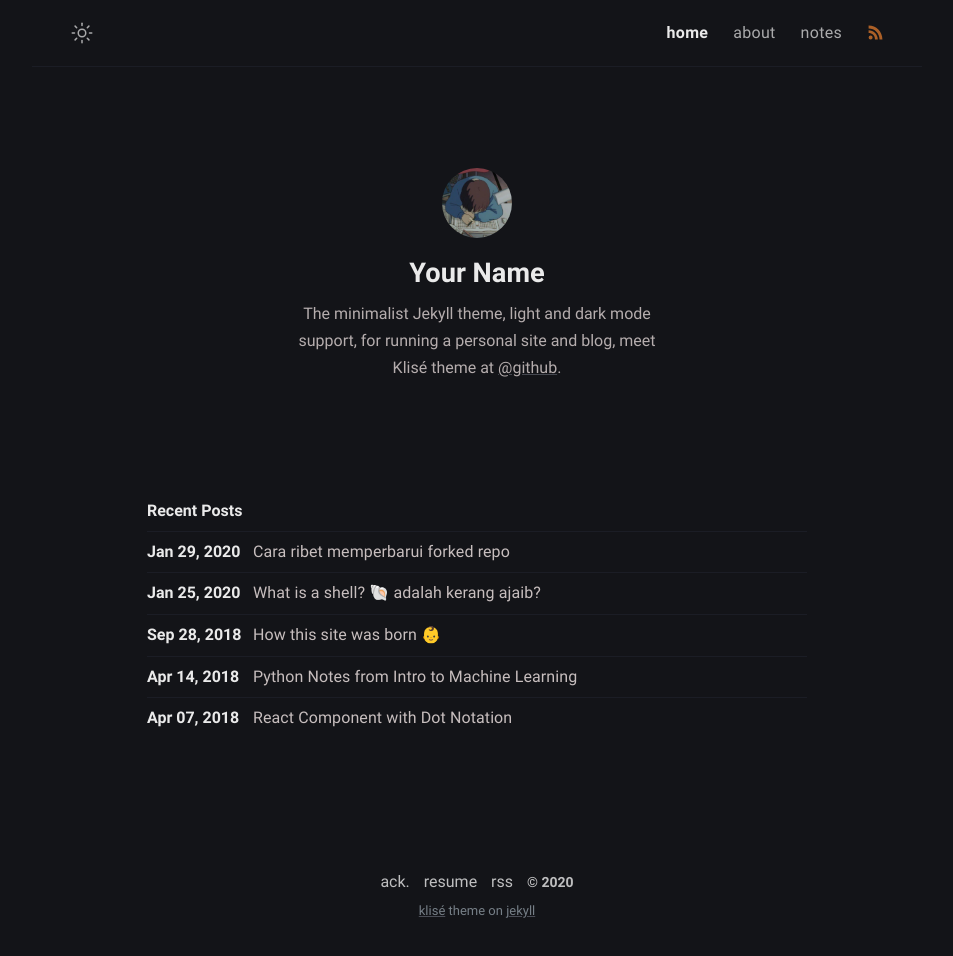
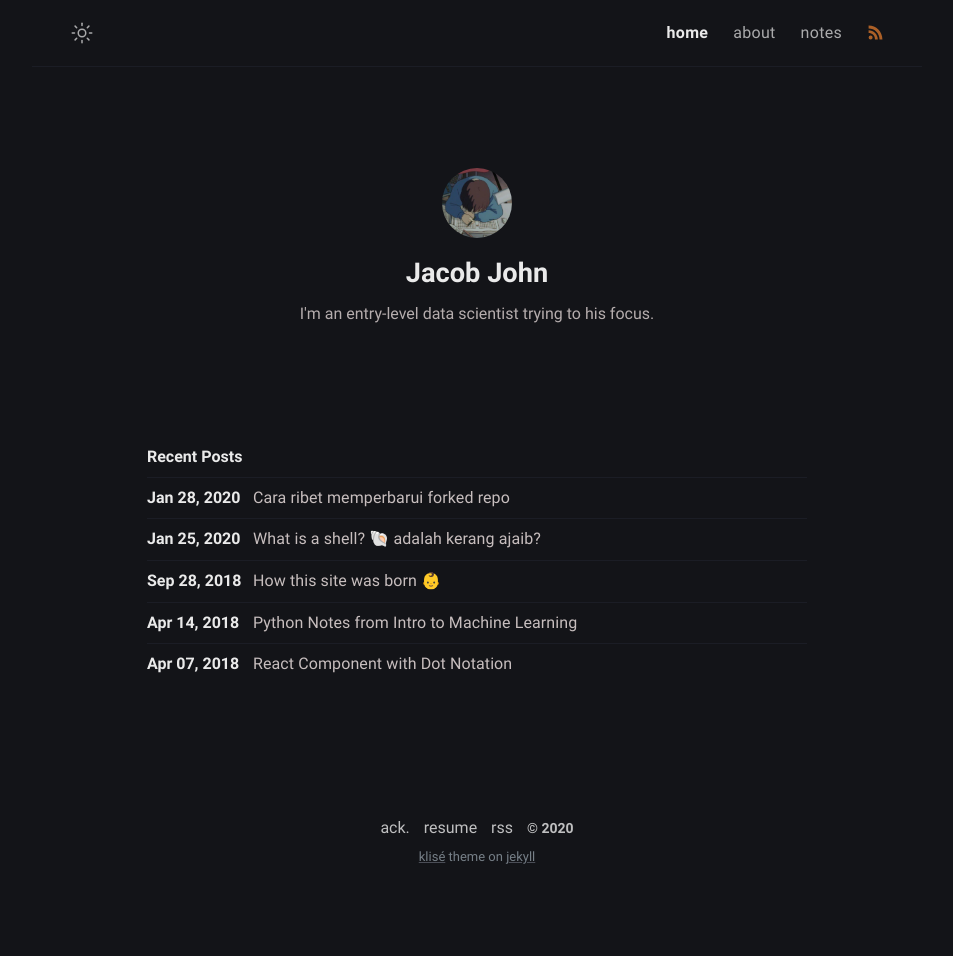
Before and after one commit to jacobjohn2016/hundred, a Jekyll site: the page built from index.md, in a window 1280 px wide. Shown: the whole page, without its empty margins (163-1116 px from the left). Built offline with Jekyll 4.4.1, drawn with Linux system fonts in a browser that asks for light colours; after the commit the page ends 902 px from its top, so only the background shows below that.

Commit message:
updated meta

```diff
--- a/_config.yml
+++ b/_config.yml
@@ -1,26 +1,24 @@
 # Site settings
-title: Klise Theme # site title
+title: 100 days of Data Science # site title
 description: >- # site description
-  He's writing in Bahasa about web technology and experience as a journal
-  for documentation things that he learned, meet him <a href="https://github.com/piharpi" target="_blank" rel="noopener">@github</a>.
+  100 days of learning, programming and reflecting
 lang: en-US # default lang
-timezone: Asia/Jakarta # set your timezone
+timezone: Asia/Kolkata # set your timezone
 image: assets/img/ogp.png # This image used for Open Graph more info https://ogp.me/
-repo: https://github.com/piharpi/jekyll-klise # site repo [optional]
+repo: https://github.com/jacobjohn2016/hundred # site repo [optional]
 mode: dark # default theme "dark" | "light"
 
 # Profile settings
 author:
-  name: Your Name # author name
+  name: Jacob John # author name
   bio: >- # tell to the world
-    The minimalist Jekyll theme, light and dark mode support, for running a personal site and blog,
-    meet Klisé theme at <a href="https://github.com/piharpi/jekyll-klise" target="_blank" rel="noopener">@github</a>.
-  username: username # social media username eg. github, twitter
-  email: your-email@email.com # your contact adress
+    I'm an entry-level data scientist trying to his focus.
+  username: jacobjohn2016 # social media username eg. github, twitter
+  email: kapsjacob@gmail.com # your contact adress
   avatar: /assets/img/avatar.jpg # change with your own avatar
 
 # Url settings
-url: "https://klise.now.sh"
+url: "https://hundred.vercel.app/"
 baseurl:
 permalink: /:title/
 google_analytics:
```
Also changed, not shown: thanks.md (+2 -2 lines).
